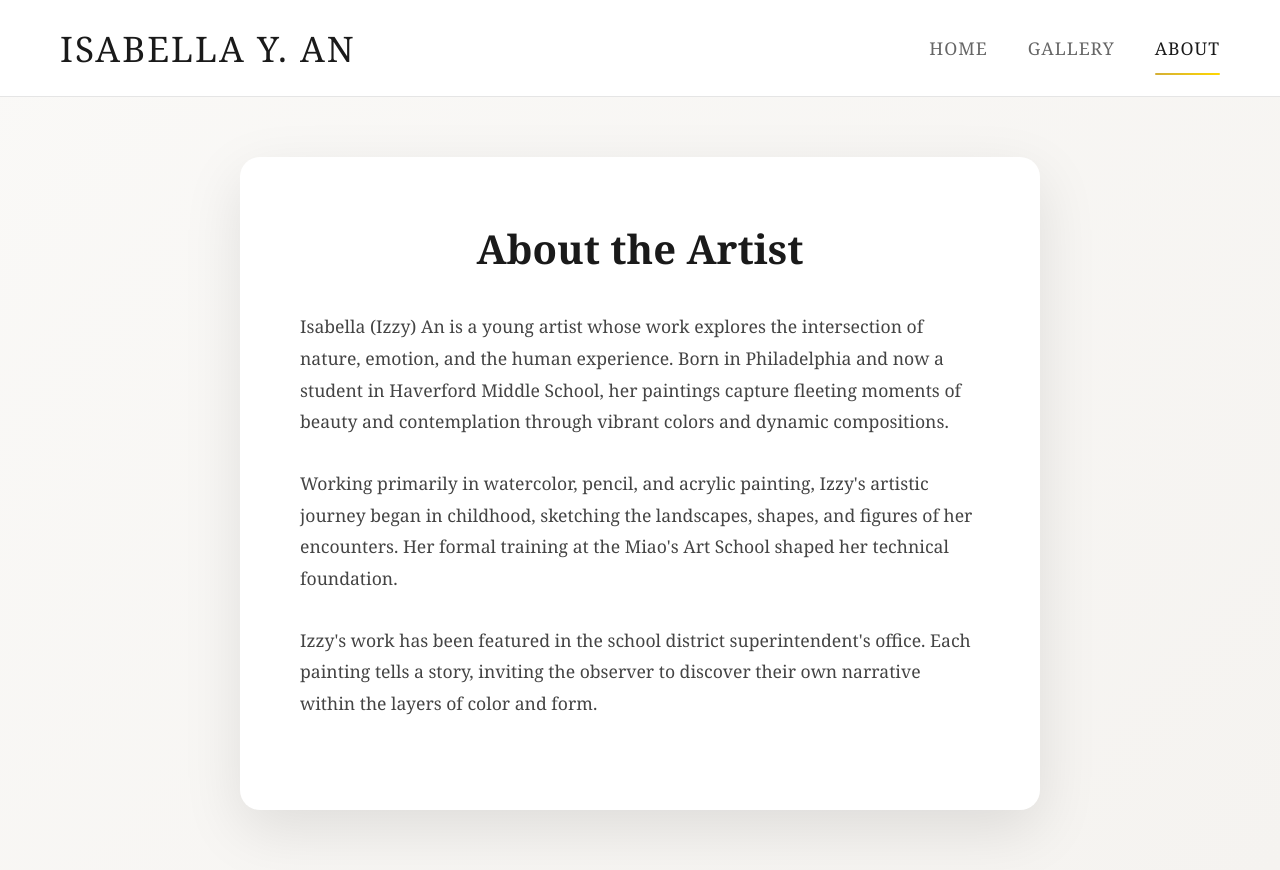
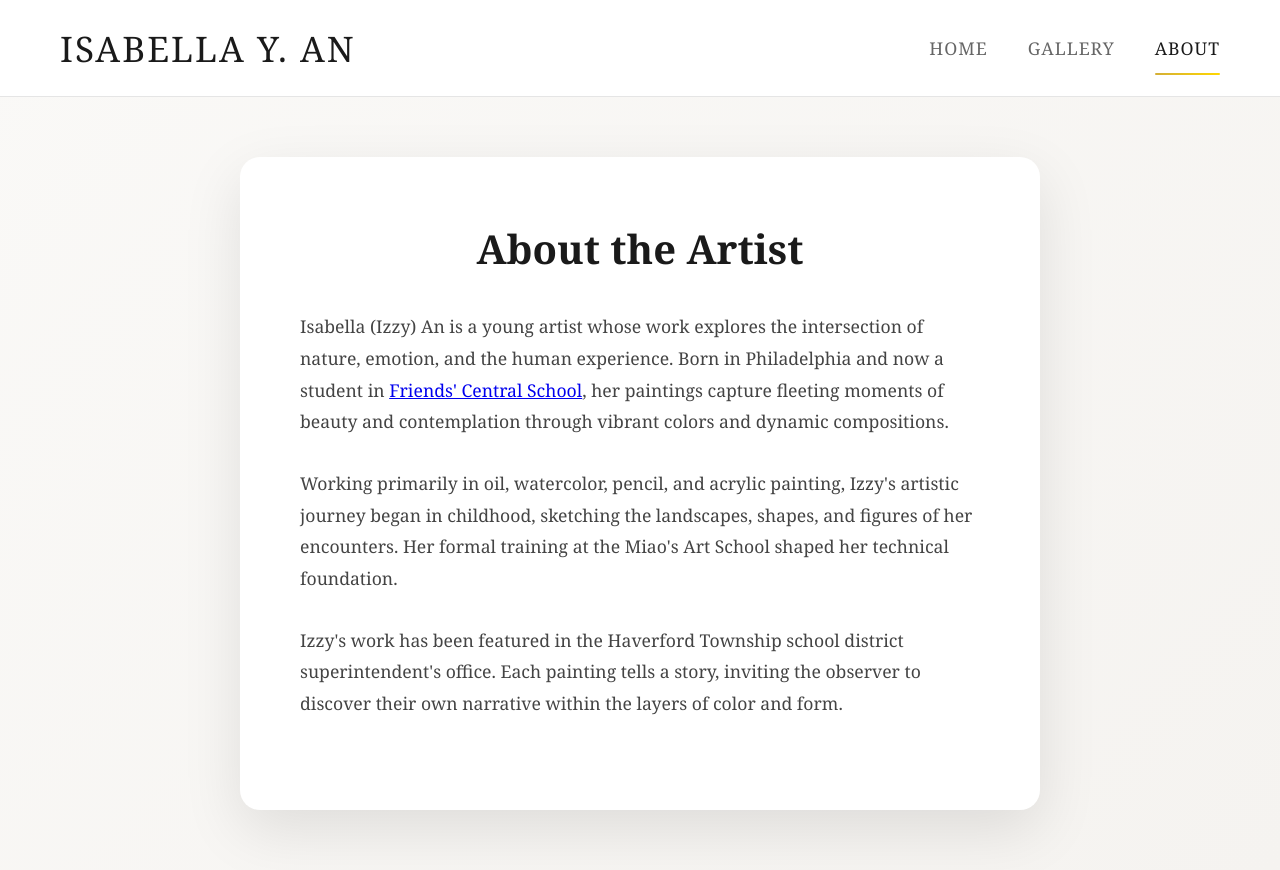
Before and after one commit to izzyan0127/izzy_artworks, a React (Create React App) app: page / in a window 1280 px wide. Both pictures are taken after a click on the button "ABOUT". Built offline with nearby package versions, Linux system fonts and the light colour scheme.

Commit message:
house by shore

```diff
--- a/src/components/About.js
+++ b/src/components/About.js
@@ -8,16 +8,16 @@ function About({ isLoaded }) {
         <p className="about-text">
           Isabella (Izzy) An is a young artist whose work explores the intersection of nature,
           emotion, and the human experience. Born in Philadelphia and now a student
-          in Haverford Middle School, her paintings
-          capture fleeting moments of beauty and contemplation through vibrant colors and dynamic compositions.
+          in <a href="https://www.friendscentral.org/" target="_blank" rel="noopener noreferrer">Friends' Central School</a>,
+          her paintings capture fleeting moments of beauty and contemplation through vibrant colors and dynamic compositions.
         </p>
         <p className="about-text">
-          Working primarily in watercolor, pencil, and acrylic painting, Izzy's artistic journey began in childhood,
+          Working primarily in oil, watercolor, pencil, and acrylic painting, Izzy's artistic journey began in childhood,
           sketching the landscapes, shapes, and figures of her encounters. Her formal training at
           the Miao's Art School shaped her technical foundation.
         </p>
         <p className="about-text">
-          Izzy's work has been featured in the school district superintendent's office.
+          Izzy's work has been featured in the Haverford Township school district superintendent's office.
           Each painting tells a story, inviting the observer to discover their own narrative
           within the layers of color and form.
         </p>
--- a/src/data/paintings.js
+++ b/src/data/paintings.js
@@ -30,9 +30,16 @@ import pond from '../assets/images/2026/oil_painting_pond.jpg';
 import pencilgirl26 from '../assets/images/2026/pencil_girl_2026.jpg';
 import pencilwomanhat from '../assets/images/2026/pencil_woman_with_hat.jpg';
 import strawberries from '../assets/images/2026/oil_painting_strawberries.jpg';
-
+import housebyshore from '../assets/images/2026/oil_painting_house_by_shore.jpg';
 
 export const paintings = [
+    {
+      id: 31,
+      title: "House by Shore",
+      year: 2026,
+      medium: "Oil on Canvas",
+      image: housebyshore
+    },
     {
       id: 30,
       title: "Strawberries",
```
Also changed, not shown: src/assets/images/2026/oil_house_by_shore.jpg (added).
